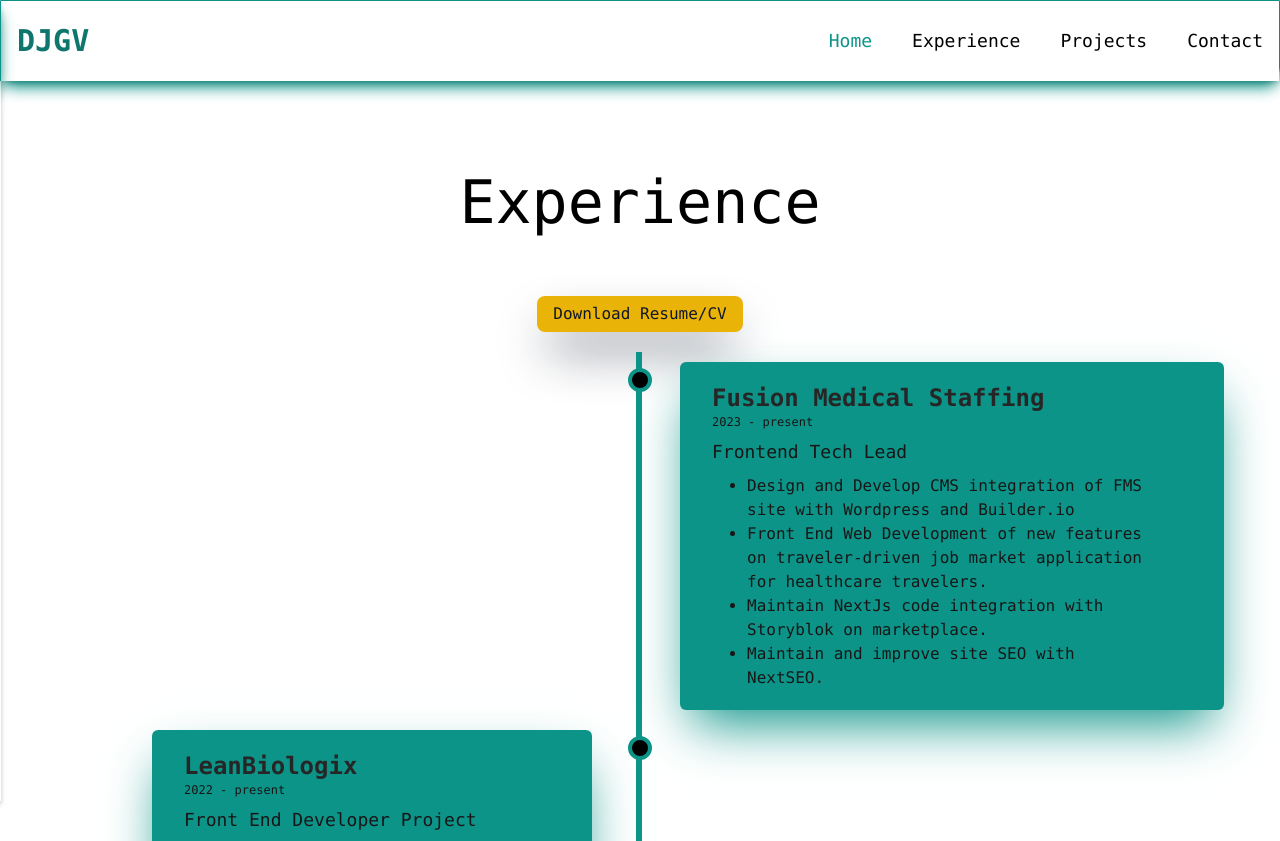
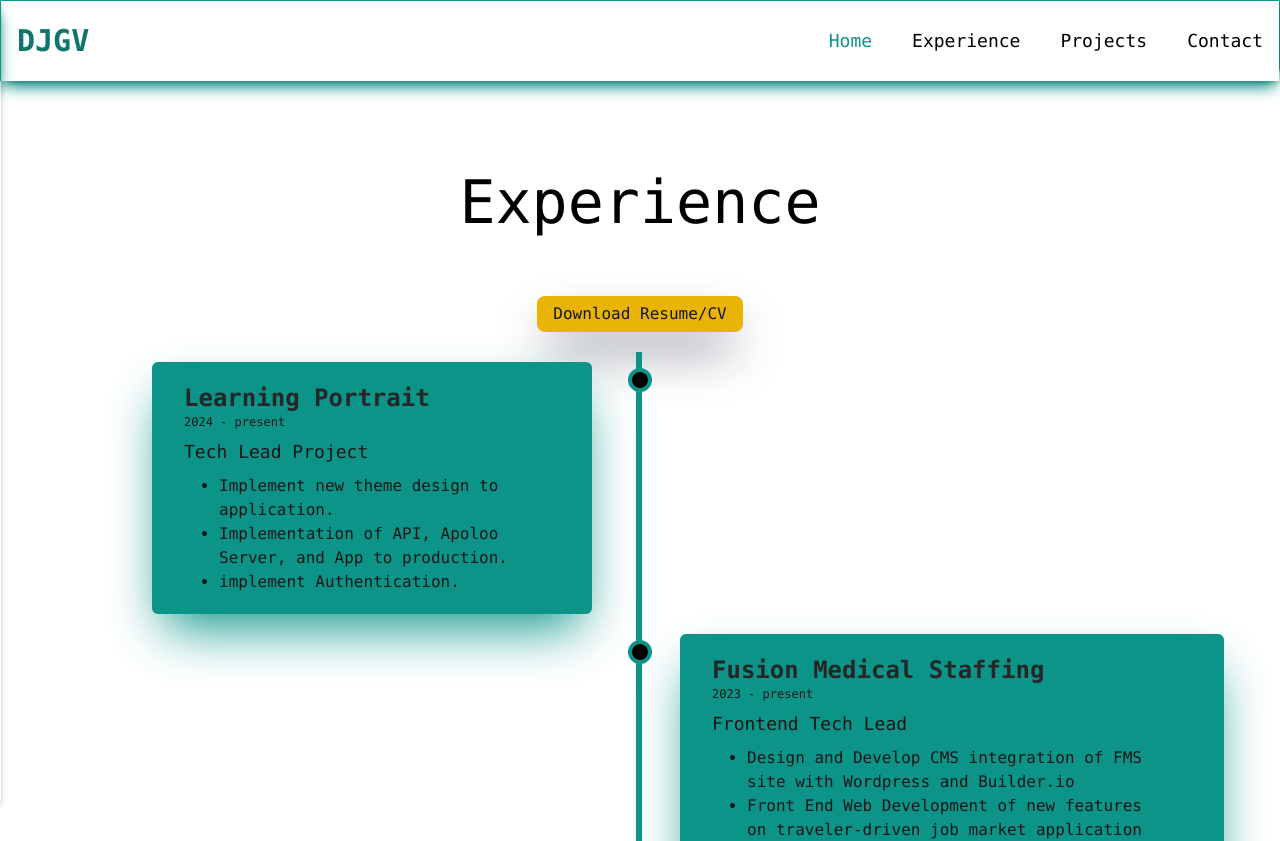
Before and after one commit to greenervigil/next-portfolio, a Next.js app: page /experience in a window 1280 px wide. Shown: the top 841 px of the page. Built offline with nearby package versions, Linux system fonts and the light colour scheme.

Commit message:
Update timeline.tsx
adding to timeline

```diff
--- a/components/timeline/timeline.tsx
+++ b/components/timeline/timeline.tsx
@@ -1,6 +1,18 @@
 const Timeline = () => {
     return (
         <div className="font-mono relative my-0 mx-auto w-10/12 after:content-[''] after:absolute after:w-1.5 after:bg-teal-600 after:top-0 after:bottom-0 sm:after:left-1/2 after:-ml-1 after:left-0">
+            <div className="relative py-2.5 px-10 sm:w-2/4 sm:-left-2 after:content-[''] after:absolute after:w-6 after:h-6 max-sm:after:-left-3 sm:after:-right-5 after:bg-black after:rounded-full after:border-4 after:border-teal-600 after:top-4 after:z-10">
+                <div className="shadow-2xl shadow-teal-600 relative py-5 px-8 rounded-md bg-teal-600">
+                    <h2 className="text-neutral-800 text-2xl font-semibold">Learning Portrait</h2>
+                    <p className="text-neutral-900 text-xs">2024 - present</p>
+                    <p className="text-neutral-900 text-lg my-2">Tech Lead Project</p>
+                    <ul className="text-neutral-900">
+                        <li>Implement new theme design to application.</li>
+                        <li>Implementation of API, Apoloo Server, and App to production.</li>
+                        <li>implement Authentication.</li>
+                    </ul>
+                </div>
+            </div>
             <div className="relative py-2.5 px-10 sm:w-3/5 sm:left-1/2 after:content-[''] after:absolute after:w-6 after:h-6 after:-right-4 after:bg-black after:rounded-full after:border-4 after:border-teal-600 after:top-4 after:z-10 after:-left-3">
                 <div className="shadow-2xl shadow-teal-600 relative py-5 px-8 rounded-md bg-teal-600">
                     <h2 className="text-neutral-800 text-2xl font-semibold">Fusion Medical Staffing</h2>
```
